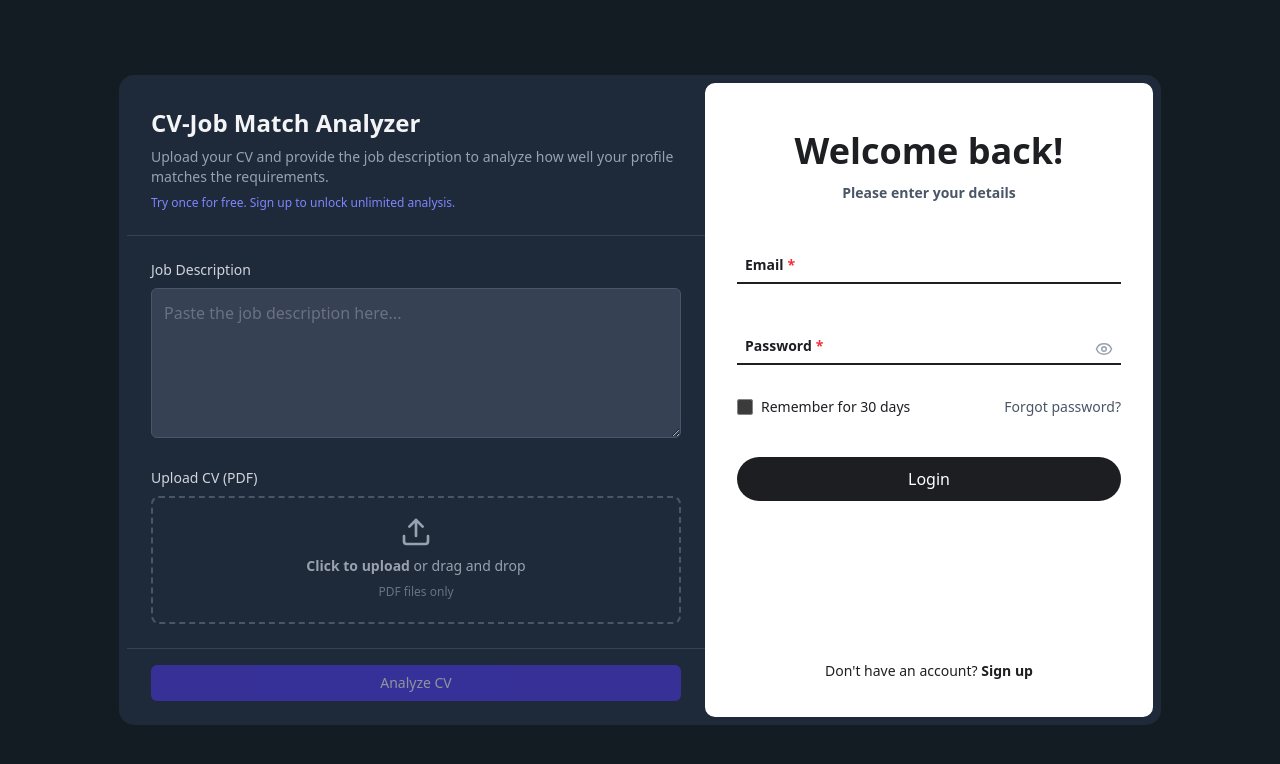
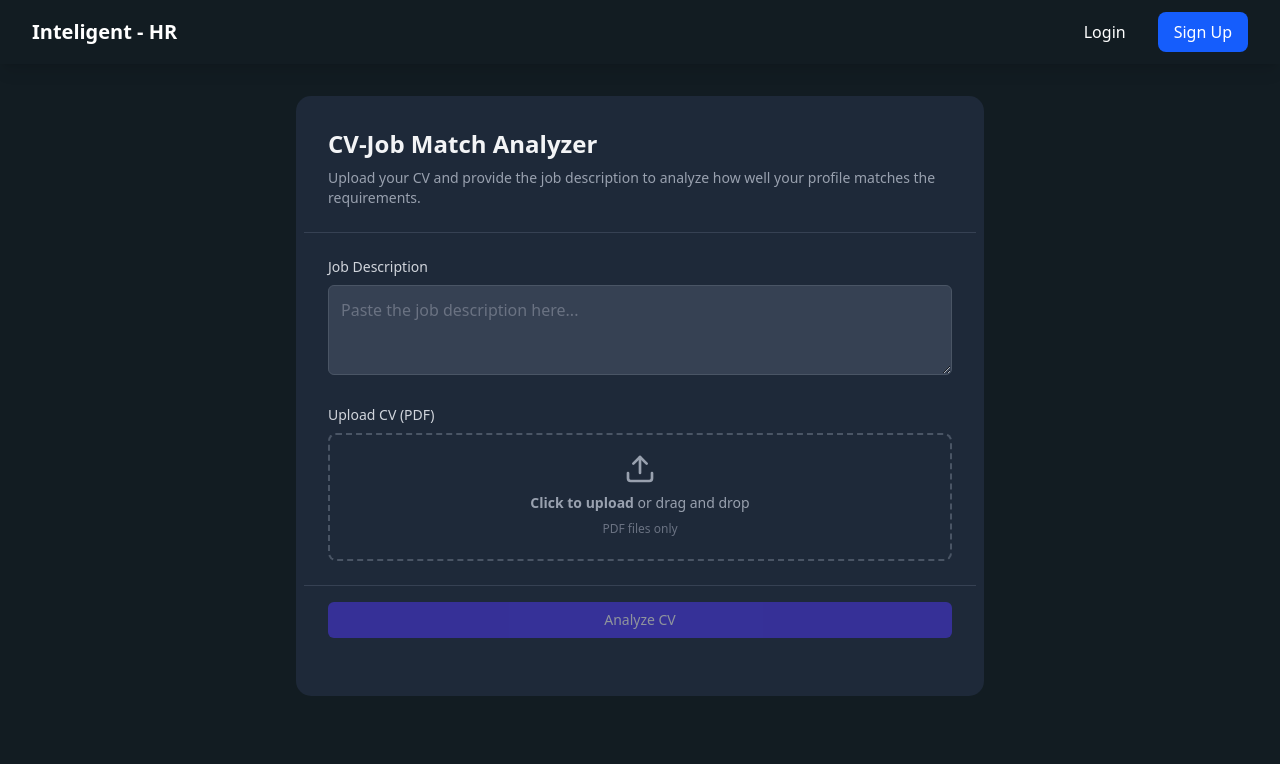
Before and after one commit to ZIHAD22/ai-cv-checker-client, a React (Vite) app: page / in a window 1280 px wide. Shown: the top 764 px of the page. Built offline with nearby package versions, Linux system fonts and the light colour scheme.

Commit message:
changed auth and home page

```diff
--- a/package.json
+++ b/package.json
@@ -17,6 +17,7 @@
     "react-dom": "^19.0.0",
     "react-icons": "^5.4.0",
     "react-router": "^7.1.5",
+    "react-router-dom": "^7.2.0",
     "tailwindcss": "^4.0.6"
   },
   "devDependencies": {
--- /dev/null
+++ b/src/component/home/navBar.jsx
@@ -0,0 +1,77 @@
+import  { useState, useEffect } from 'react';
+import { Menu, X } from 'lucide-react';
+
+const Navbar = () => {
+  const [isOpen, setIsOpen] = useState(false);
+  const [isScrolled, setIsScrolled] = useState(false);
+
+  // Handle scroll event
+  useEffect(() => {
+    const handleScroll = () => {
+      if (window.scrollY > 100) {
+        setIsScrolled(true);
+      } else {
+        setIsScrolled(false);
+      }
+    };
+
+    window.addEventListener('scroll', handleScroll);
+    return () => window.removeEventListener('scroll', handleScroll);
+  }, []);
+
+  return (
+    <nav className={`fixed w-full top-0 z-50 transition-all duration-300 ${
+      isScrolled ? 'bg-[#1d1e22] ' : 'bg-[1d1e22] shadow-lg'
+    }`}>
+      <div className="max-w-7xl mx-auto px-4 sm:px-6 lg:px-8">
+        <div className="flex justify-between h-16">
+          {/* Left side - Logo */}
+          <div className="flex items-center">
+            <div className="flex-shrink-0 flex items-center">
+              <span className="text-xl font-bold text-white">Inteligent - HR</span>
+            </div>
+          </div>
+
+          {/* Right side - Desktop */}
+          <div className="hidden md:flex items-center space-x-4">
+            <a className="px-4 py-2 text-white cursor-pointer" href='/auth?method=login'>
+              Login
+            </a>
+            <a className="px-4 py-2 bg-blue-600 text-white rounded-lg hover:bg-blue-700 cursor-pointer" href='/auth?method=signup'>
+              Sign Up
+            </a>
+          </div>
+
+          {/* Mobile menu button */}
+          <div className="md:hidden flex items-center">
+            <button
+              onClick={() => setIsOpen(!isOpen)}
+              className="inline-flex items-center justify-center p-2 rounded-md text-gray-400 hover:text-gray-500 hover:bg-gray-100"
+              aria-expanded="false"
+            >
+              {isOpen ? (
+                <X className="block h-6 w-6" />
+              ) : (
+                <Menu className="block h-6 w-6" />
+              )}
+            </button>
+          </div>
+        </div>
+
+        {/* Mobile menu */}
+        <div className={`${isOpen ? 'block' : 'hidden'} md:hidden`}>
+          <div className="px-2 pt-2 pb-3 space-y-1 sm:px-3">
+            <a className="block w-full text-left px-3 py-2 text-gray-600 hover:text-gray-900 hover:bg-gray-100 rounded-lg" href='/auth?method=login'>
+              Login
+            </a>
+            <a className="block w-full text-left px-3 py-2 bg-blue-600 text-white rounded-lg hover:bg-blue-700" href='/auth?method=signup'>
+              Sign Up
+            </a>
+          </div>
+        </div>
+      </div>
+    </nav>
+  );
+};
+
+export default Navbar;
--- a/src/pages/Home/Home.jsx
+++ b/src/pages/Home/Home.jsx
@@ -1,14 +1,18 @@
+import Navbar from "../../component/home/navBar";
 import CVAnalyzerForm from "./analyze";
 import SignUpForm from "./signUpForm";
 
 const Home = () => {
   return (
-    <div className="min-h-[100vh] flex justify-center items-center">
+    <>
+      <Navbar/>
+    <div className="flex justify-center items-center mt-24">
       <div className="flex flex-col-reverse md:flex-row bg-gray-800 p-2 text-[#1d1e22] min-h-[600px] rounded-[15px]">
         <CVAnalyzerForm />
-        <SignUpForm />
+        {/* <SignUpForm /> */}
       </div>
     </div>
+    </>
   );
 };
 
--- a/src/pages/Home/analyze.jsx
+++ b/src/pages/Home/analyze.jsx
@@ -1,9 +1,8 @@
 import axios from "../../api/api";
 import CVAnalysisResults from "../../component/home/analyzeReport";
-import HasUsed from "../../component/home/hasUsedFeature";
 import { Upload, X } from "lucide-react";
 import { Loader } from "lucide-react";
-import { useState, useEffect } from "react";
+import { useState} from "react";
 
 const CVAnalyzerForm = () => {
   const [jobDescription, setJobDescription] = useState("");
@@ -11,15 +10,15 @@ const CVAnalyzerForm = () => {
   const [error, setError] = useState("");
   const [isLoading, setIsLoading] = useState(false);
   const [analysisData, setAnalysisData] = useState(null);
-  const [hasUsedFeature, setHasUsedFeature] = useState(false);
+  // const [hasUsedFeature, setHasUsedFeature] = useState(false);
 
   // Check if user has already used the feature
-  useEffect(() => {
-    const usageStatus = localStorage.getItem("cv-analyzer-usage");
-    if (usageStatus) {
-      setHasUsedFeature(true);
-    }
-  }, []);
+  // useEffect(() => {
+  //   const usageStatus = localStorage.getItem("cv-analyzer-usage");
+  //   if (usageStatus) {
+  //     setHasUsedFeature(true);
+  //   }
+  // }, []);
 
   const handleFileChange = (event) => {
     const file = event.target.files[0];
@@ -36,10 +35,6 @@ const CVAnalyzerForm = () => {
 
   const handleSubmit = async (e) => {
     e.preventDefault();
-    if (hasUsedFeature) {
-      setError("Please sign up to continue using this feature");
-      return;
-    }
 
     let formData = new FormData();
     formData.append("analyze_file", selectedFile);
@@ -50,7 +45,6 @@ const CVAnalyzerForm = () => {
       const { data } = await axios.post("/analyze-resume", formData);
       setAnalysisData(data);
       localStorage.setItem('cv-analyzer-usage', 'true');
-      setHasUsedFeature(true);
     } catch (err) {
       setError(err.response?.data?.message || "Failed to analyze CV");
     } finally {
@@ -65,9 +59,7 @@ const CVAnalyzerForm = () => {
     setError("");
   };
 
-  if (hasUsedFeature && !analysisData) {
-    return <HasUsed />;
-  }
+
 
   if (isLoading) {
     return (
@@ -107,11 +99,7 @@ const CVAnalyzerForm = () => {
           Upload your CV and provide the job description to analyze how well
           your profile matches the requirements.
         </p>
-        {!hasUsedFeature && (
-          <p className="mt-2 text-xs text-indigo-400">
-            Try once for free. Sign up to unlock unlimited analysis.
-          </p>
-        )}
+
       </div>
 
       {/* Form Content */}
@@ -129,7 +117,7 @@ const CVAnalyzerForm = () => {
               id="jobDescription"
               value={jobDescription}
               onChange={(e) => setJobDescription(e.target.value)}
-              className="w-full min-h-[150px] p-3 border border-gray-600 rounded-md focus:ring-2 focus:ring-indigo-500 focus:border-indigo-500 outline-none bg-gray-700 text-gray-100 placeholder-gray-500"
+              className="w-full min-h-[90px] p-3 border border-gray-600 rounded-md focus:ring-2 focus:ring-indigo-500 focus:border-indigo-500 outline-none bg-gray-700 text-gray-100 placeholder-gray-500"
               placeholder="Paste the job description here..."
               required
             />
@@ -145,7 +133,7 @@ const CVAnalyzerForm = () => {
                 htmlFor="cv-upload"
                 className="flex flex-col items-center justify-center w-full h-32 border-2 border-gray-600 border-dashed rounded-lg cursor-pointer hover:bg-gray-700 hover:border-gray-500 transition-colors duration-150"
               >
-                <div className="flex flex-col items-center justify-center pt-5 pb-6">
+                <div className="flex flex-col items-center justify-center pt-2 pb-3">
                   <Upload className="w-8 h-8 mb-2 text-gray-400" />
                   <p className="mb-2 text-sm text-gray-400">
                     <span className="font-semibold">Click to upload</span> or
--- a/src/pages/Home/signUpForm.jsx
+++ b/src/pages/Home/signUpForm.jsx
@@ -1,12 +1,20 @@
 import SingleInput from "../../component/singleInput";
 import axios from "axios";
 import { Loader, AlertCircle } from "lucide-react";
-import { useState } from "react";
-import { useNavigate } from "react-router";
+import { useState, useEffect } from "react";
+import { useNavigate, useLocation } from "react-router-dom";
 
 const SignUpForm = () => {
   const navigate = useNavigate();
-  const [isLogin, setIsLogin] = useState(true);
+  const location = useLocation();
+
+  // Initialize isLogin based on URL parameter
+  const [isLogin, setIsLogin] = useState(() => {
+    const params = new URLSearchParams(location.search);
+    const method = params.get('method');
+    return method === 'signup' ? false : true;
+  });
+
   const [isLoading, setIsLoading] = useState(false);
   const [error, setError] = useState({
     email: "",
@@ -14,6 +22,13 @@ const SignUpForm = () => {
     confirmPassword: "",
     general: "",
   });
+
+  // Update state when URL changes
+  useEffect(() => {
+    const params = new URLSearchParams(location.search);
+    const method = params.get('method');
+    setIsLogin(method === 'signup' ? false : true);
+  }, [location.search]);
 
   // Login form state
   const [loginData, setLoginData] = useState({
@@ -84,7 +99,6 @@ const SignUpForm = () => {
       ...prev,
       [name]: type === "checkbox" ? checked : value,
     }));
-    // Only clear the specific field error
     setError((prev) => ({ ...prev, [name]: "" }));
   };
 
@@ -94,14 +108,12 @@ const SignUpForm = () => {
       ...prev,
       [name]: value,
     }));
-    // Only clear the specific field error
     setError((prev) => ({ ...prev, [name]: "" }));
   };
 
   const handleSubmit = async (e) => {
     e.preventDefault();
 
-    // Validate form before submission
     if (!validateForm()) {
       return;
     }
@@ -130,10 +142,16 @@ const SignUpForm = () => {
     }
   };
 
-  const toggleMode = (e) => {
-    e.preventDefault();
-    setIsLogin(!isLogin);
-    // Reset all errors and form data when switching modes
+  const toggleMode = () => {
+    const newIsLogin = !isLogin;
+    setIsLogin(newIsLogin);
+
+    // Update URL
+    const params = new URLSearchParams(location.search);
+    params.set('method', newIsLogin ? 'login' : 'signup');
+    navigate(`${location.pathname}?${params.toString()}`);
+
+    // Reset form states
     setError({ email: "", password: "", confirmPassword: "", general: "" });
     setLoginData({ email: "", password: "", rememberMe: false });
     setSignupData({ email: "", password: "", confirmPassword: "" });
@@ -159,7 +177,6 @@ const SignUpForm = () => {
               </p>
             </div>
 
-            {/* General Error Message */}
             {error.general && (
               <div className="mb-4 p-3 bg-red-50 border border-red-200 rounded-lg flex items-start gap-2">
                 <AlertCircle className="w-5 h-5 text-red-500 flex-shrink-0 mt-0.5" />
@@ -235,6 +252,7 @@ const SignUpForm = () => {
           <p className="text-sm mt-6">
             {isLogin ? "Don't have an account?" : "Already have an account?"}{" "}
             <button
+              type="button"
               className="font-semibold text-[#1d1e22] hover:text-[#666] transition-colors duration-200"
               onClick={toggleMode}
             >
--- /dev/null
+++ b/src/pages/auth/auth.jsx
@@ -0,0 +1,14 @@
+import Navbar from "../../component/home/navBar"
+import SignUpForm from "../Home/signUpForm"
+const Auth = () => {
+  return (
+    <>
+    <Navbar/>
+    <div className='h-[100vh] flex justify-between items-center'>
+        <SignUpForm/>
+    </div>
+    </>
+  )
+}
+
+export default Auth
--- a/src/router/router.jsx
+++ b/src/router/router.jsx
@@ -5,10 +5,15 @@ import CvSorter from "../pages/Dashboard/CvSorter.jsx";
 import ExtractData from "../pages/Dashboard/ExtractData.jsx";
 import SendEmail from "../pages/Dashboard/SendEmail.jsx";
 import QuestionGeneration from "../pages/Dashboard/QuestionGeneration.jsx";
+import Auth from "../pages/auth/auth.jsx";
 const router = createBrowserRouter([
   {
     path: "/",
     element: <Home />,
+  },
+  {
+    path: "/auth",
+    element: <Auth />,
   },
   {
     path: "dashboard",
```
Also changed, not shown: 1 other file (tests, documents, lock files or other folders).
